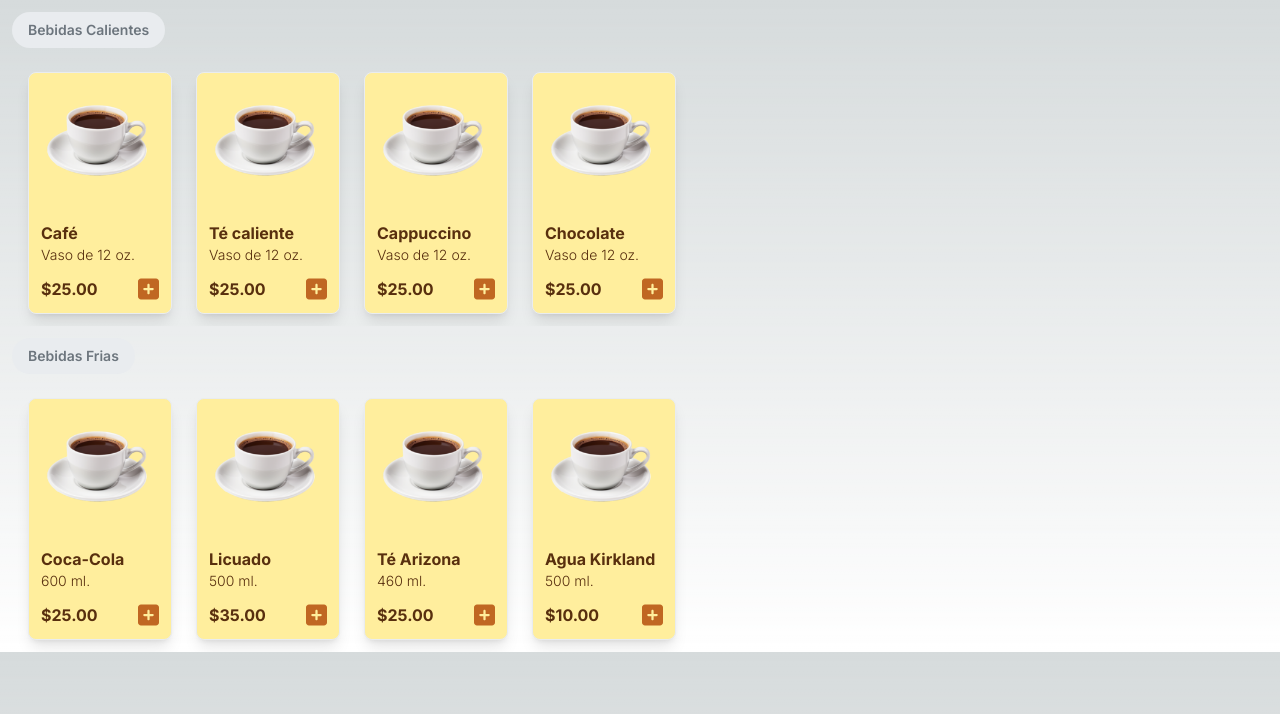
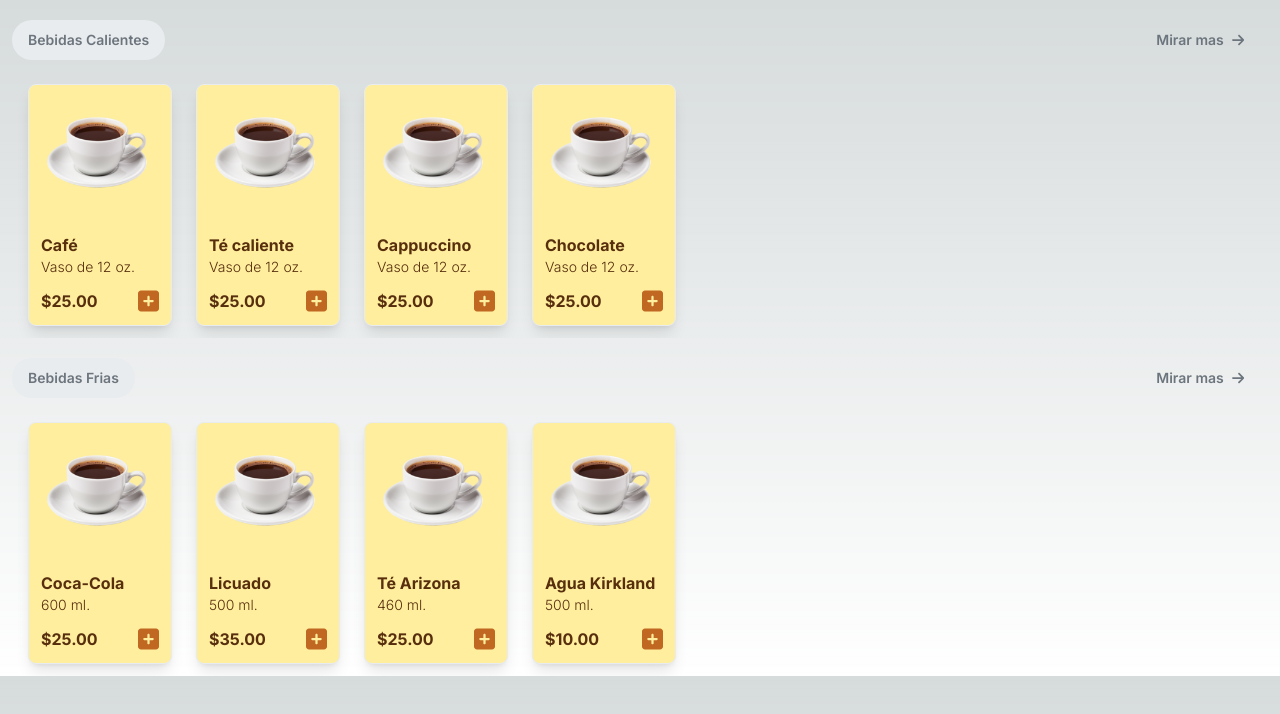
Before and after one commit to Magi3654/cafetec, a Next.js app: page /drinks in a window 1280 px wide. Shown: the top 714 px of the page. Built offline with nearby package versions, Linux system fonts and the light colour scheme.

Commit message:
Add link Mirar mas

```diff
--- a/src/app/drinks/page.jsx
+++ b/src/app/drinks/page.jsx
@@ -6,9 +6,20 @@ const Drinks = () => {
     return (
         <div className='flex flex-col'>
             <section>
+                <div className='flex flex-1 justify-between mt-2'>
                     <button type="button" className="text-darkGray bg-gray focus:ring-2 focus:outline-none font-medium rounded-full text-sm px-4 py-2 text-center inline-flex items-center m-3">
                         <span className='font-semibold' style={{whiteSpace: 'nowrap'}}>Bebidas Calientes</span>
                     </button>
+
+                    <Link href="/main">
+                        <button type="button" className="text-darkGray focus:outline-none font-semibold text-sm px-6 py-2.5 text-right inline-flex items-center m-3">
+                        Mirar mas
+                        <svg xmlns="http://www.w3.org/2000/svg" viewBox="0 0 448 512" fill="#6c757d" className="h-3.5 ml-2">
+                            <path d="M438.6 278.6c12.5-12.5 12.5-32.8 0-45.3l-160-160c-12.5-12.5-32.8-12.5-45.3 0s-12.5 32.8 0 45.3L338.8 224 32 224c-17.7 0-32 14.3-32 32s14.3 32 32 32l306.7 0L233.4 393.4c-12.5 12.5-12.5 32.8 0 45.3s32.8 12.5 45.3 0l160-160z"/>
+                        </svg>
+                        </button>
+                    </Link>
+                </div>
 
                 <div className="flex overflow-x-scroll font-semibold text-center mx-4">
                     <ItemCard
@@ -43,9 +54,20 @@ const Drinks = () => {
             </section>
 
             <section>
+                <div className='flex flex-1 justify-between mt-2'>
                     <button type="button" className="text-darkGray bg-gray focus:ring-2 focus:outline-none font-medium rounded-full text-sm px-4 py-2 text-center inline-flex items-center m-3">
                         <span className='font-semibold' style={{whiteSpace: 'nowrap'}}>Bebidas Frias</span>
                     </button>
+
+                    <Link href="/main">
+                        <button type="button" className="text-darkGray focus:outline-none font-semibold text-sm px-6 py-2.5 text-right inline-flex items-center m-3">
+                        Mirar mas
+                        <svg xmlns="http://www.w3.org/2000/svg" viewBox="0 0 448 512" fill="#6c757d" className="h-3.5 ml-2">
+                            <path d="M438.6 278.6c12.5-12.5 12.5-32.8 0-45.3l-160-160c-12.5-12.5-32.8-12.5-45.3 0s-12.5 32.8 0 45.3L338.8 224 32 224c-17.7 0-32 14.3-32 32s14.3 32 32 32l306.7 0L233.4 393.4c-12.5 12.5-12.5 32.8 0 45.3s32.8 12.5 45.3 0l160-160z"/>
+                        </svg>
+                        </button>
+                    </Link>
+                </div>
 
                 <div className="flex overflow-x-scroll font-semibold text-center mx-4">
                     <ItemCard
--- a/src/app/items/ItemCard.jsx
+++ b/src/app/items/ItemCard.jsx
@@ -4,7 +4,7 @@ import Image from 'next/image'
 const ItemCard = ({title, image, description, price}) => {
   return (
     <div className='m-3'>
-        <div class="bg-babyYellow border border-gray rounded-lg shadow-lg w-36">
+        <div className="bg-babyYellow border border-gray rounded-lg shadow-lg w-36">
             <a href="#">
                 <Image
                     src={`/img/${image}`}
```
Lines whose indentation alone changed are shown as unchanged.
